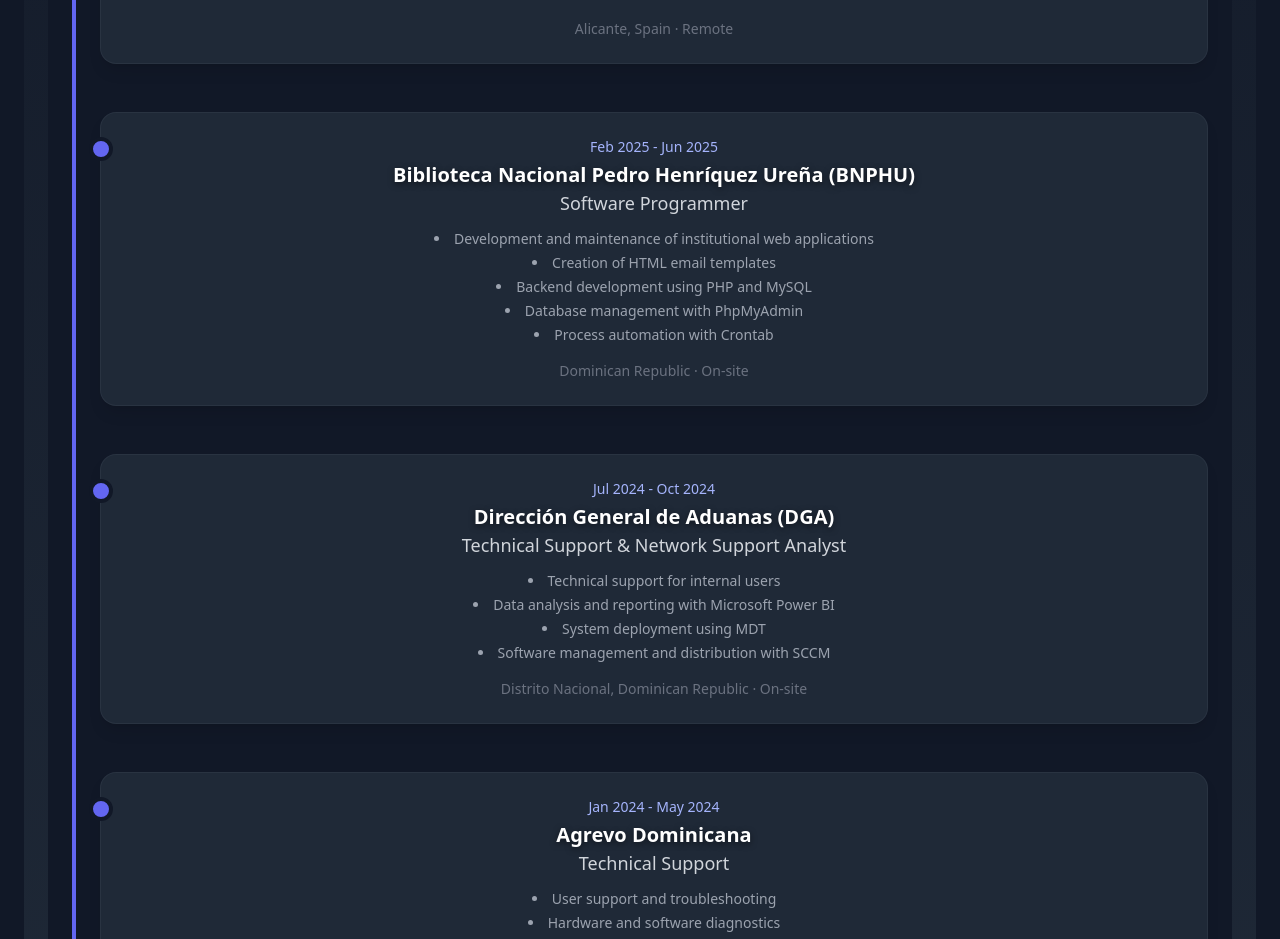
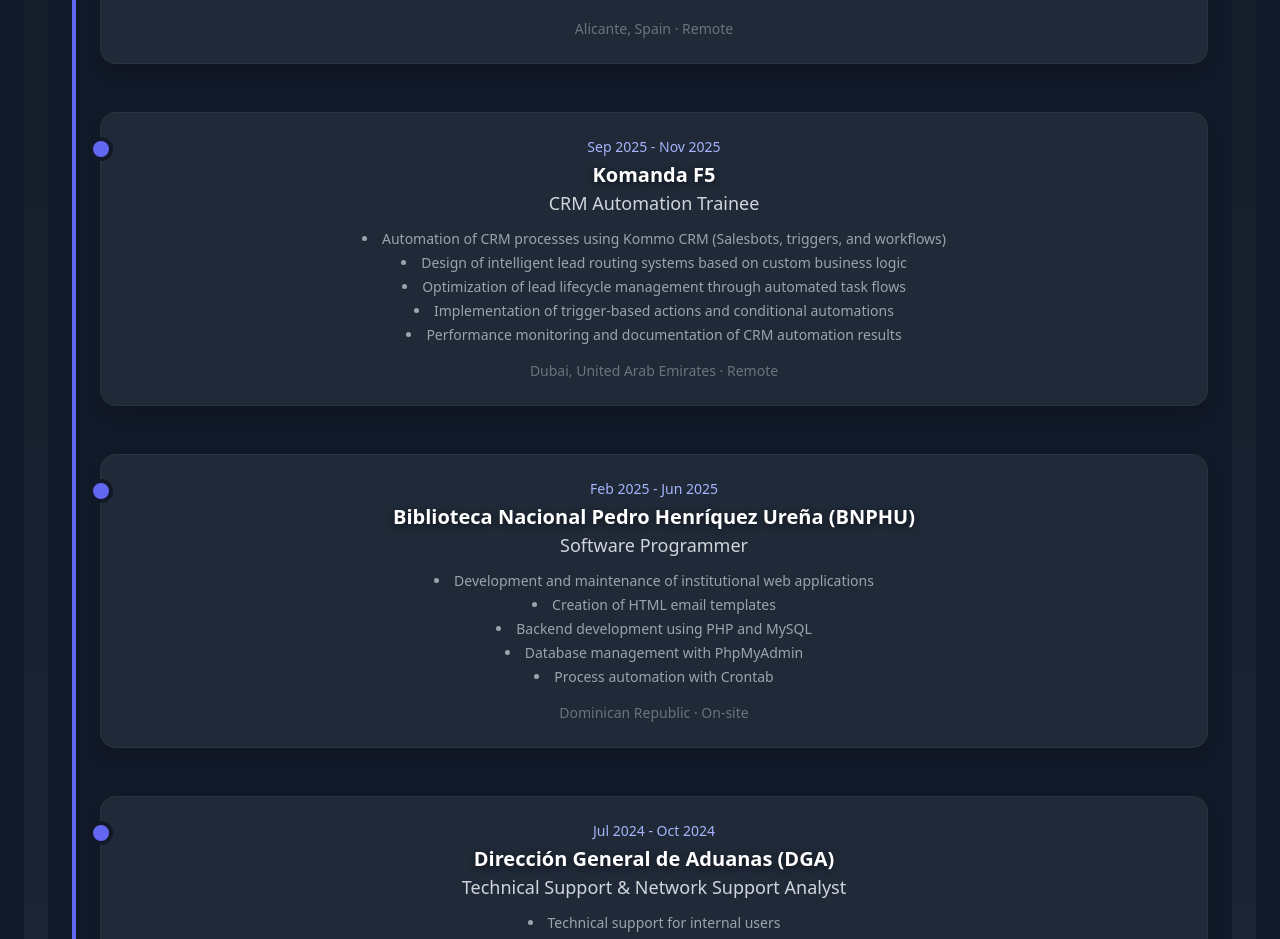
Before and after one commit to IsmaelGarcia2/Portafolio, a React (Vite) app: page / in a window 1280 px wide. Shown: the part 1460-2399 px from the top of the page. Built offline with nearby package versions, Linux system fonts and the light colour scheme.

Commit message:
Add CRM Automation Trainee experience to ExperienceContent
Added new experience entry for CRM Automation Trainee role at Komanda F5, detailing responsibilities and achievements.

```diff
--- a/src/components/ExperienceContent.jsx
+++ b/src/components/ExperienceContent.jsx
@@ -13,6 +13,19 @@
                 "Creation of automation scripts using Python",
                 "Backend troubleshooting and system optimization",
                 "Collaboration with cross-functional technical teams"
+            ],
+        },
+        {
+            company: "Komanda F5",
+            role: "CRM Automation Trainee",
+            period: "Sep 2025 - Nov 2025",
+            location: "Dubai, United Arab Emirates · Remote",
+            description: [
+                "Automation of CRM processes using Kommo CRM (Salesbots, triggers, and workflows)",
+                "Design of intelligent lead routing systems based on custom business logic",
+                "Optimization of lead lifecycle management through automated task flows",
+                "Implementation of trigger-based actions and conditional automations",
+                "Performance monitoring and documentation of CRM automation results"
             ],
         },
         {
@@ -65,10 +78,8 @@
                         key={idx}
                         className="relative bg-gray-800 p-6 rounded-2xl shadow-lg border border-gray-700/40 hover:scale-[1.02] transition-transform duration-300"
                     >
-                        {/* Timeline Dot */}
                         <span className="absolute -left-3 top-6 w-6 h-6 rounded-full bg-indigo-500 border-4 border-gray-900"></span>
 
-                        {/* Content */}
                         <p className="text-sm text-indigo-300 font-medium">{exp.period}</p>
                         <h3 className="text-xl font-semibold text-white mt-1">
                             {exp.company}
```
